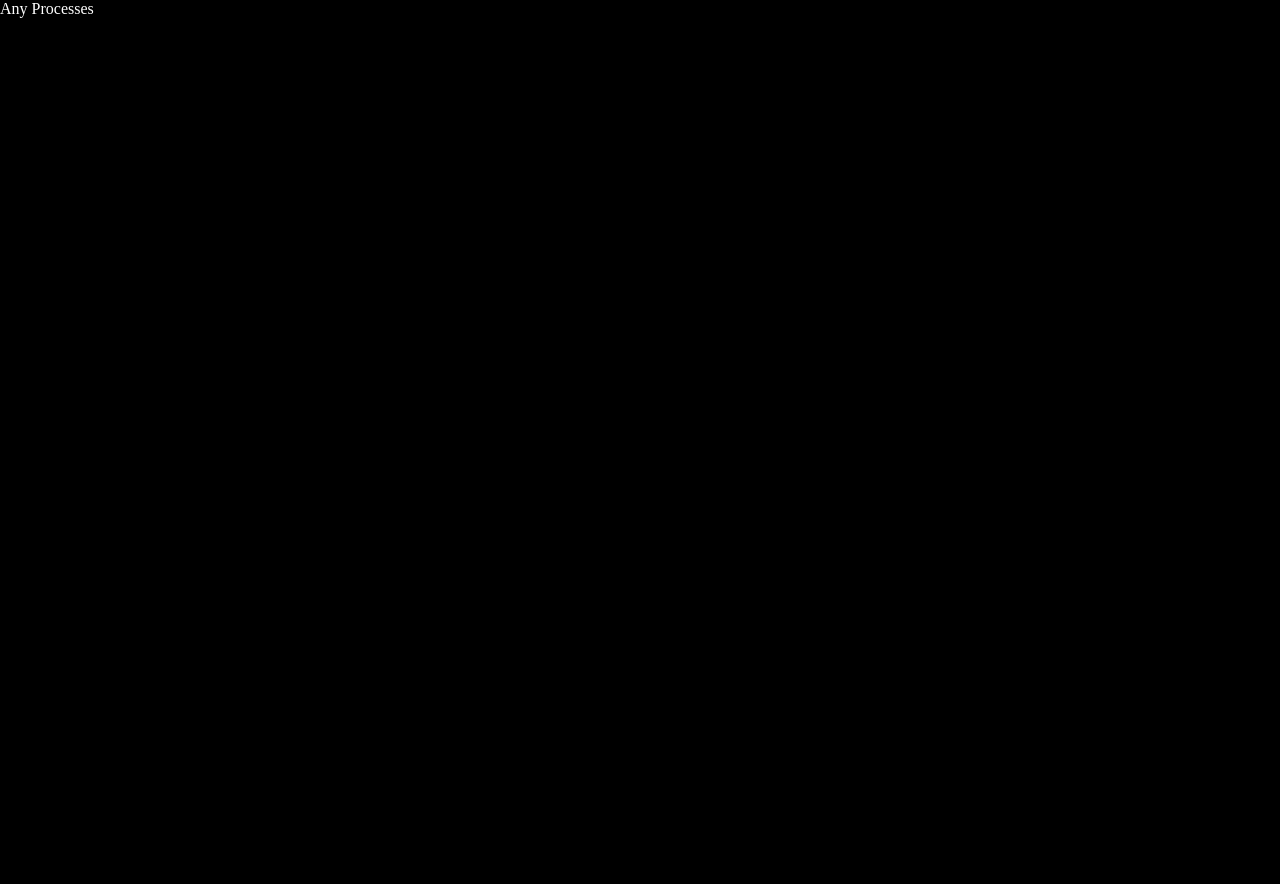
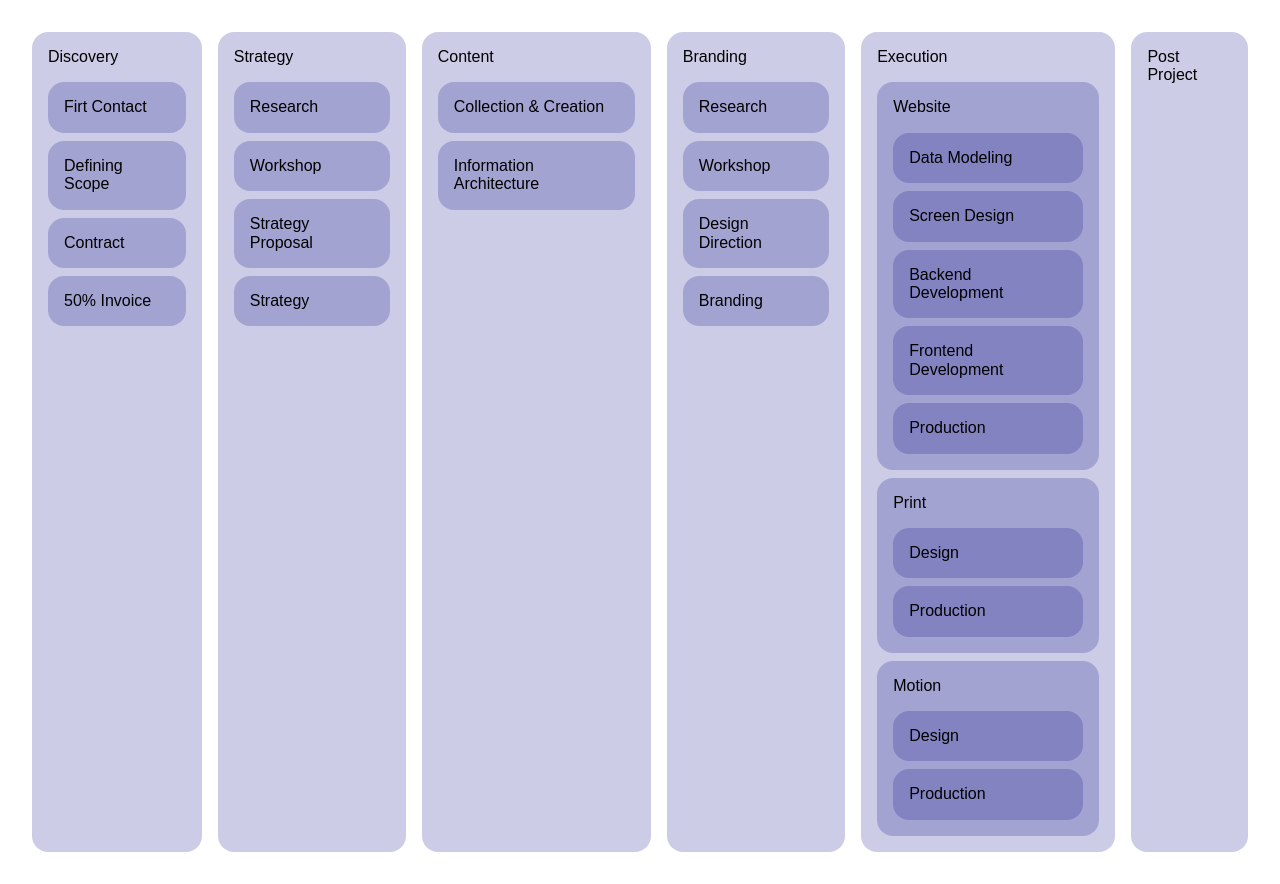
Before and after one commit to rupert-anystudio/any-processes, a Next.js app: page / in a window 1280 px wide. Before the commit the page ends 800 px from the top, so only its background shows below. Built offline with nearby package versions, Linux system fonts and the light colour scheme.

Commit message:
added basic recursive renderer for external any processes

```diff
--- /dev/null
+++ b/components/AppContext.js
@@ -0,0 +1,22 @@
+import { createContext, useContext, useMemo } from 'react'
+
+export const AppContext = createContext(null)
+
+export const AppContextProvider = ({ children }) => {
+
+  const value = useMemo(() => ({
+    categoryColors: {
+      prepost: '#b1f6b1',
+      conceptual: '#ffdea3',
+      concrete: '#bfcdff',
+    }
+  }), [])
+
+  return (
+    <AppContext.Provider value={value}>
+      {children}
+    </AppContext.Provider>
+  )
+}
+
+export const useAppContext = () => useContext(AppContext)
--- a/components/GlobalStyles.js
+++ b/components/GlobalStyles.js
@@ -2,8 +2,10 @@ import { createGlobalStyle } from 'styled-components'
 
 export const GlobalStyles = createGlobalStyle`
   :root {
-    --color-bg: black;
-    --color-txt: white;
+    --color-bg: white;
+    --color-txt: black;
+    --color-step: #cccccc;
+    --arrow-size: .7rem;
   }
 
   *, *:before, *:after {
--- /dev/null
+++ b/components/NestedSteps/NestedSteps.js
@@ -0,0 +1,15 @@
+import { Step } from './Step'
+import { StepList } from './StepList'
+
+export const NestedSteps = ({ steps = [] }) => {
+  return (
+    <StepList>
+      {steps.map(step => (
+        <Step
+          key={step.id}
+          step={step}
+        />
+      ))}
+    </StepList>
+  )
+}
--- /dev/null
+++ b/components/NestedSteps/Step.js
@@ -0,0 +1,64 @@
+import styled from 'styled-components'
+
+const StepWrap = styled.div`
+  position: relative;
+  padding: 1rem;
+  border-radius: 1rem;
+  background: rgba(0, 0, 128, 0.2);
+  display: flex;
+  flex-direction: column;
+  justify-content: flex-start;
+  align-items: stretch;
+`
+
+const StepTitle = styled.span`
+  font-family: sans-serif;
+`
+
+const Steps = styled.div`
+  position: relative;
+  display: flex;
+  flex-direction: column;
+  justify-content: flex-start;
+  align-items: stretch;
+  gap: .5rem;
+  margin-top: 1rem;
+`
+
+const StepEntry = ({ step, level = 1, hasSteps = false, children }) => {
+  return (
+    <StepWrap>
+      <StepTitle>{step.title}</StepTitle>
+      {hasSteps && children}
+    </StepWrap>
+  )
+}
+
+export const Step = ({ step, level }) => {
+  const hasSteps = step.steps && step.steps.length > 0
+
+  const renderFlows = () => {
+    if (!hasSteps) return null
+    return (
+      <Steps>
+        {step.steps.map(subStep => (
+          <Step
+            key={subStep.id}
+            step={subStep}
+            level={level + 1}
+          />
+        ))}
+      </Steps>
+    )
+  }
+
+  return (
+    <StepEntry
+      step={step}
+      level={level}
+      hasSteps={hasSteps}
+    >
+      {renderFlows()}
+    </StepEntry>
+  )
+}
--- /dev/null
+++ b/components/NestedSteps/StepList.js
@@ -0,0 +1,7 @@
+import styled from 'styled-components'
+
+export const StepList = styled.div`
+  padding: 2rem;
+  display: flex;
+  gap: 1rem;
+`
--- /dev/null
+++ b/components/NestedSteps/index.js
@@ -0,0 +1 @@
+export { NestedSteps as default } from './NestedSteps'
--- a/pages/_app.js
+++ b/pages/_app.js
@@ -1,12 +1,13 @@
 import 'normalize.css'
+import { AppContextProvider } from '../components/AppContext'
 import { GlobalStyles } from '../components/GlobalStyles'
 
 function MyApp({ Component, pageProps }) {
   return (
-    <>
+    <AppContextProvider>
       <GlobalStyles />
       <Component {...pageProps} />
-    </>
+    </AppContextProvider>
   )
 }
 
--- a/pages/index.js
+++ b/pages/index.js
@@ -1,7 +1,163 @@
+import NestedSteps from '../components/NestedSteps'
+
+const steps = [
+  {
+    id: 'discovery',
+    title: 'Discovery',
+    category: 'prepost',
+    steps: [
+      {
+        id: '1',
+        title: 'Firt Contact',
+      },
+      {
+        id: '2',
+        title: 'Defining Scope',
+      },
+      {
+        id: '3',
+        title: 'Contract',
+      },
+      {
+        id: '4',
+        title: '50% Invoice',
+      },
+    ]
+  },
+  {
+    id: 'strategy',
+    title: 'Strategy',
+    category: 'conceptual',
+    steps: [
+      {
+        id: '1',
+        title: 'Research',
+      },
+      {
+        id: '2',
+        title: 'Workshop',
+      },
+      {
+        id: '3',
+        title: 'Strategy Proposal',
+      },
+      {
+        id: '4',
+        title: 'Strategy',
+      },
+    ]
+  },
+  {
+    id: 'content',
+    title: 'Content',
+    category: 'conceptual',
+    steps: [
+      {
+        id: '1',
+        title: 'Collection & Creation',
+      },
+      {
+        id: '2',
+        title: 'Information Architecture',
+      },
+    ]
+  },
+  {
+    id: 'branding',
+    title: 'Branding',
+    category: 'conceptual',
+    steps: [
+      {
+        id: '1',
+        title: 'Research',
+      },
+      {
+        id: '2',
+        title: 'Workshop',
+      },
+      {
+        id: '3',
+        title: 'Design Direction',
+      },
+      {
+        id: '4',
+        title: 'Branding',
+      },
+    ]
+  },
+  {
+    id: 'execution',
+    title: 'Execution',
+    category: 'concrete',
+    steps: [
+      {
+        id: 'website',
+        title: 'Website',
+        steps: [
+          {
+            id: '1',
+            title: 'Data Modeling',
+          },
+          {
+            id: '2',
+            title: 'Screen Design',
+          },
+          {
+            id: '3',
+            title: 'Backend Development',
+          },
+          {
+            id: '4',
+            title: 'Frontend Development',
+          },
+          {
+            id: '5',
+            title: 'Production',
+          },
+        ]
+      },
+      {
+        id: 'print',
+        title: 'Print',
+        steps: [
+          {
+            id: '1',
+            title: 'Design',
+          },
+          {
+            id: '2',
+            title: 'Production',
+          },
+        ]
+      },
+      {
+        id: 'motion',
+        title: 'Motion',
+        steps: [
+          {
+            id: '1',
+            title: 'Design',
+          },
+          {
+            id: '2',
+            title: 'Production',
+          },
+        ]
+      },
+    ]
+  },
+  {
+    id: 'postproject',
+    title: 'Post Project',
+    category: 'prepost',
+  },
+]
+
 export default function Home() {
   return (
     <>
-      Any Processes
+      {/* <BoxFlow steps={steps} /> */}
+      <NestedSteps steps={steps} />
     </>
   )
 }
```
Also changed, not shown: components/BoxFlow.js (added, +81 -0 lines).
